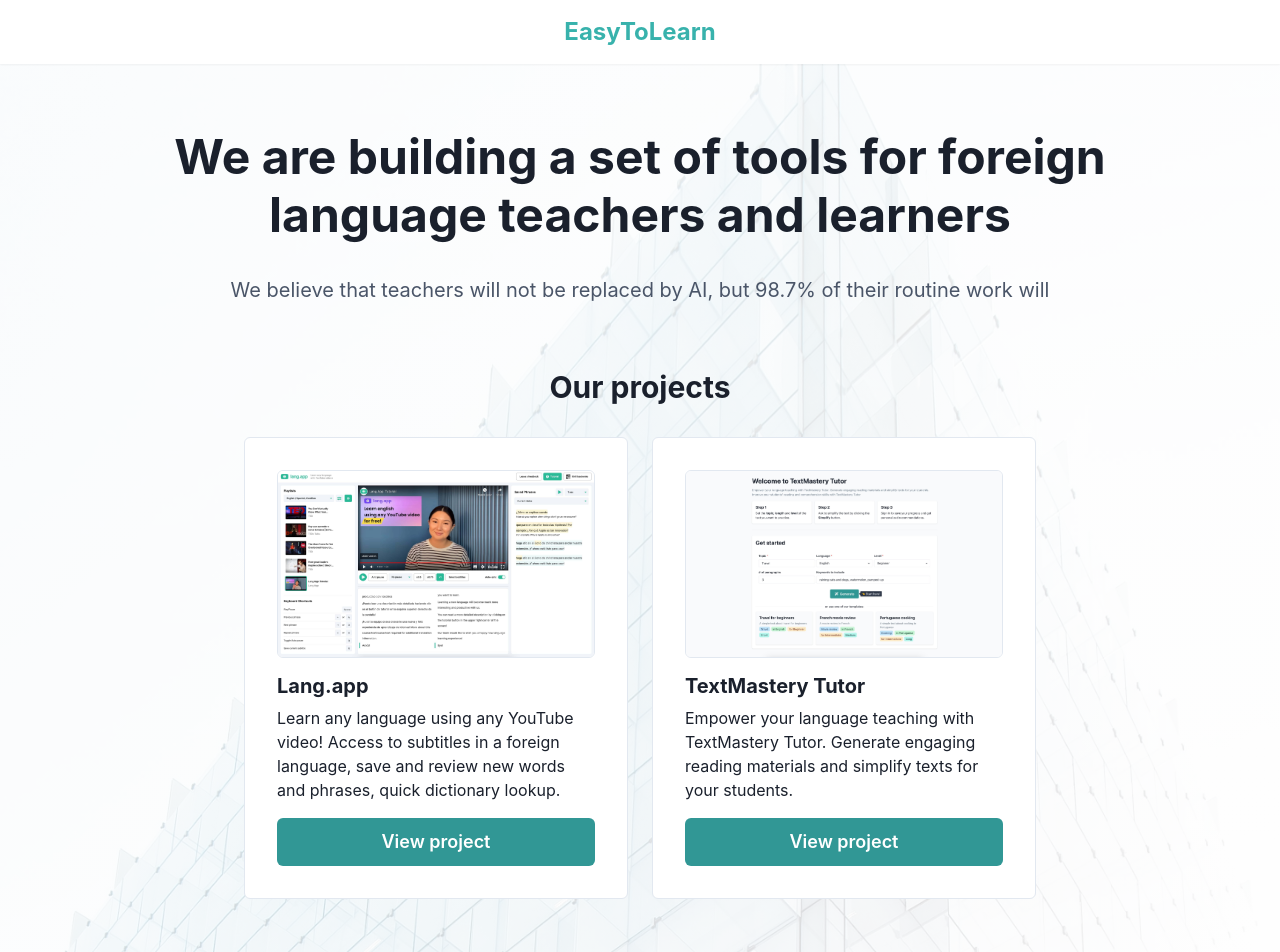
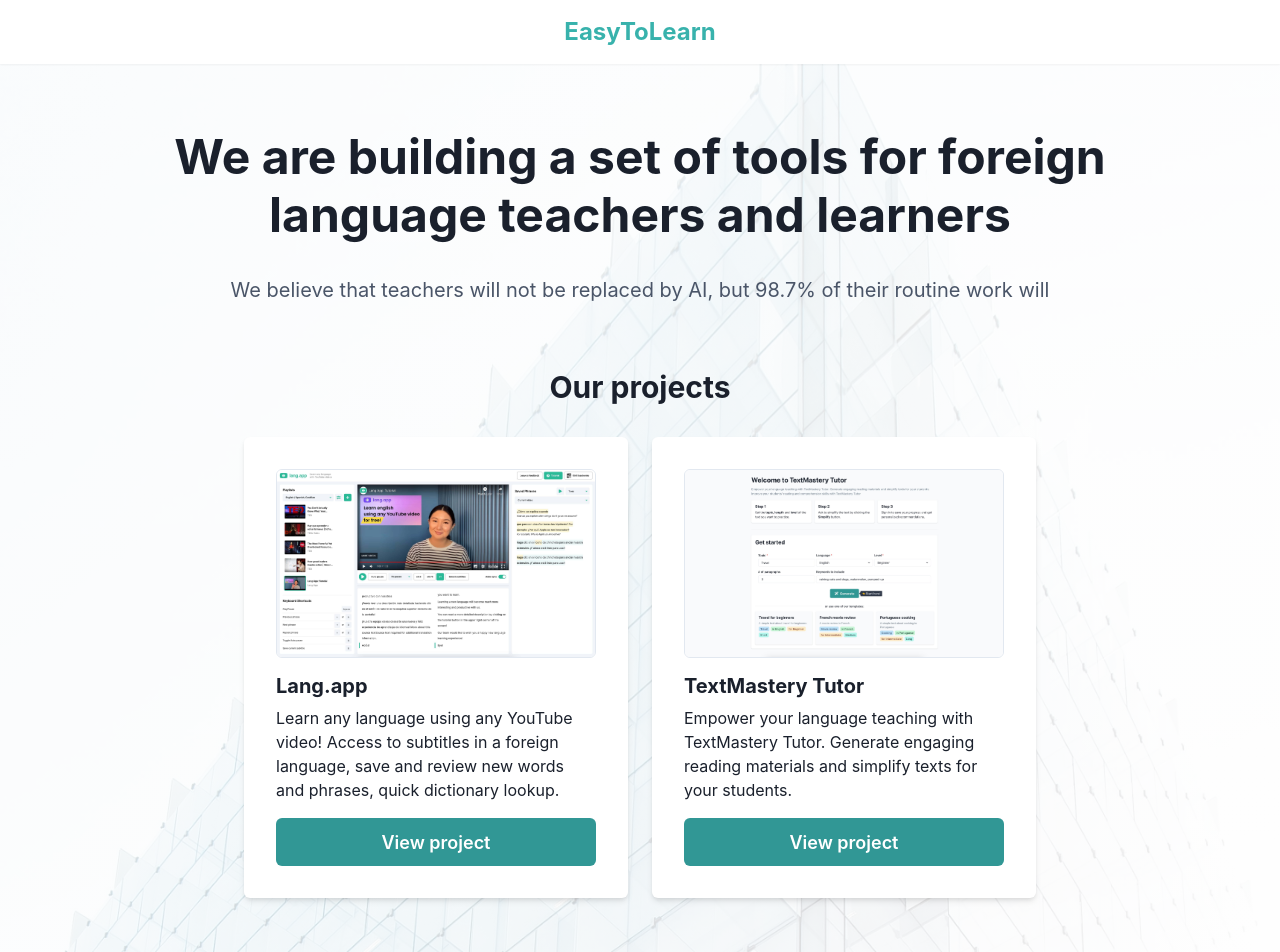
Before and after one commit to design-ninja/easytolearn, a React (Vite) app: page / in a window 1280 px wide. Shown: the top 952 px of the page. Built offline with nearby package versions, Linux system fonts and the light colour scheme.

Commit message:
project card shadow

```diff
--- a/src/components/Project.jsx
+++ b/src/components/Project.jsx
@@ -15,10 +15,10 @@
     <Flex
       maxW="sm"
       p="8"
-      borderWidth="1px"
       rounded="md"
       bg="white"
       flexDirection='column'
+      boxShadow='md'
     >
       <Image
         src={image}
```
